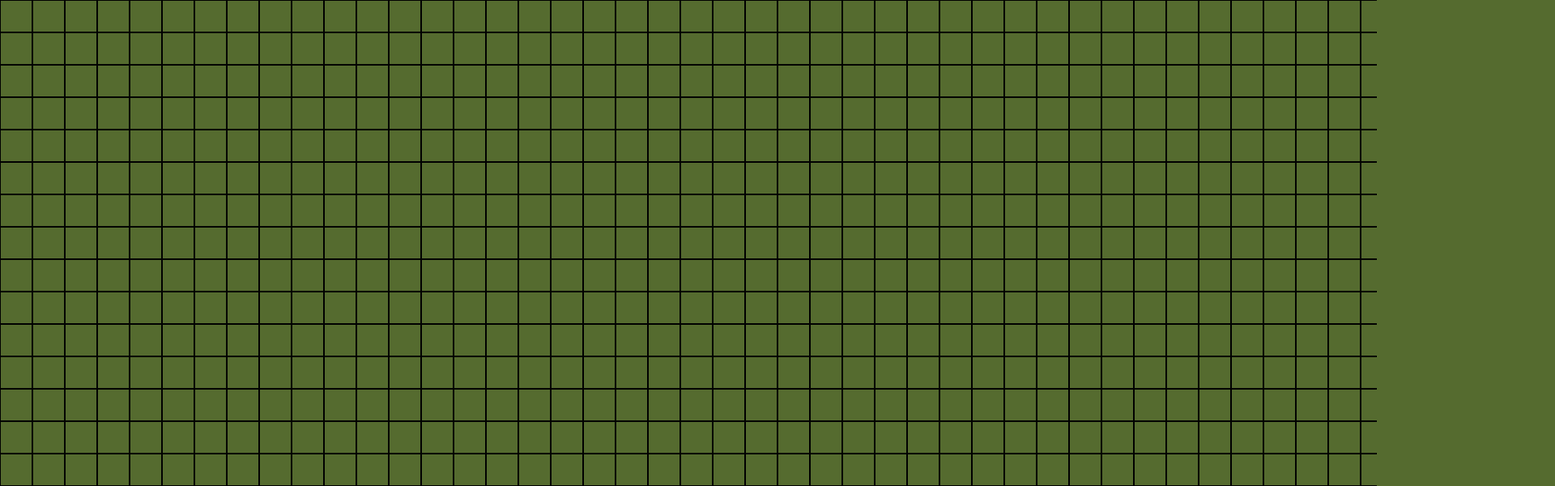
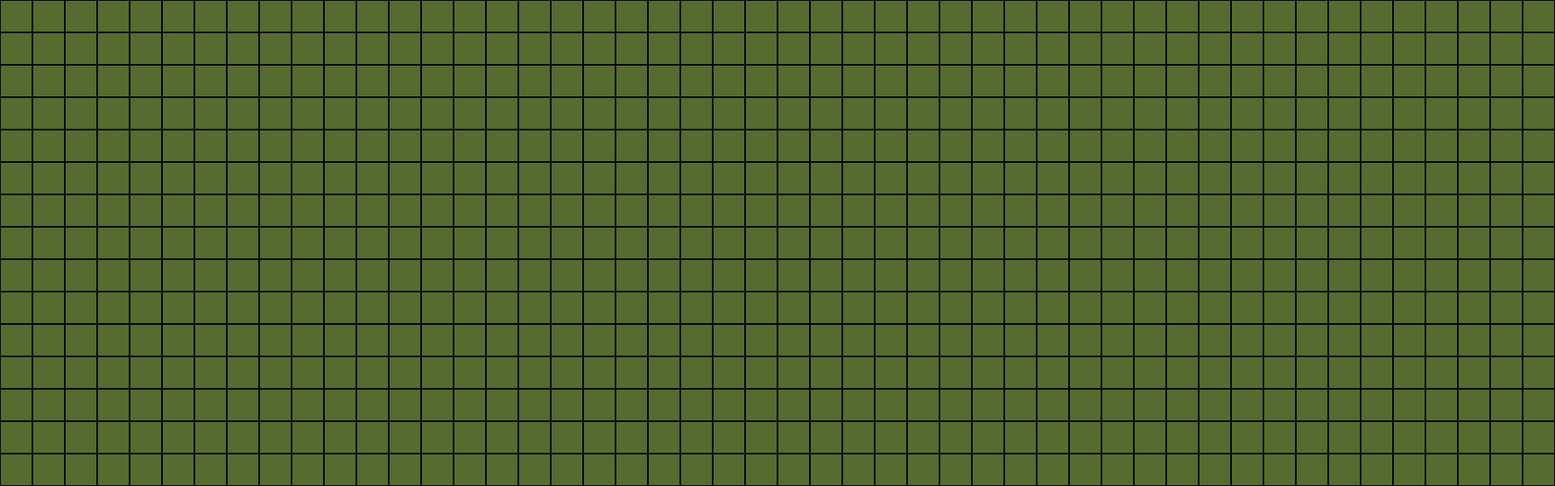
Before and after one commit to pgiordano9/dnd5e-map, a Gatsby site: page / in a window 1280 px wide. Shown: the top 600 px of the page at 81% size, 1920 px wide, since content can reach past the window. Built offline with nearby package versions, Linux system fonts and the light colour scheme; Gatsby itself is replaced by a stand-in of ours.

Commit message:
feature: board bigger than whole screen to look better.

```diff
--- a/src/pages/index.js
+++ b/src/pages/index.js
@@ -3,8 +3,8 @@ import { useEffect } from "react"
 import "../styles/main.css"
 
 // Constants.
-let CANVAS_WIDTH = 1700;
-let CANVAS_HEIGHT = 900;
+let CANVAS_WIDTH = 2000;
+let CANVAS_HEIGHT = 1000;
 
 // Dynamic globals.
 let movement_speed = 40;
@@ -26,15 +26,15 @@ function drawGrid(ctx) {
   var x;
   var y;
 
-  for (x = 0; x <= 1700; x = x + 40) {
+  for (x = 0; x <= 2000; x = x + 40) {
     ctx.moveTo(x, 0);
-    ctx.lineTo(x, 900);
+    ctx.lineTo(x, 1000);
     ctx.stroke();
   }
 
-  for (y = 0; y <= 900; y = y + 40) {
+  for (y = 0; y <= 1000; y = y + 40) {
     ctx.moveTo(0, y);
-    ctx.lineTo(1700, y);
+    ctx.lineTo(2000, y);
     ctx.stroke();
   }
 }
@@ -246,7 +246,7 @@ const IndexPage = () => {
   });
 
   return(
-      <canvas id="myCanvas" width="1700" height="900"></canvas>
+      <canvas id="myCanvas" width="2000" height="1000"></canvas>
   )
 }
 
```
